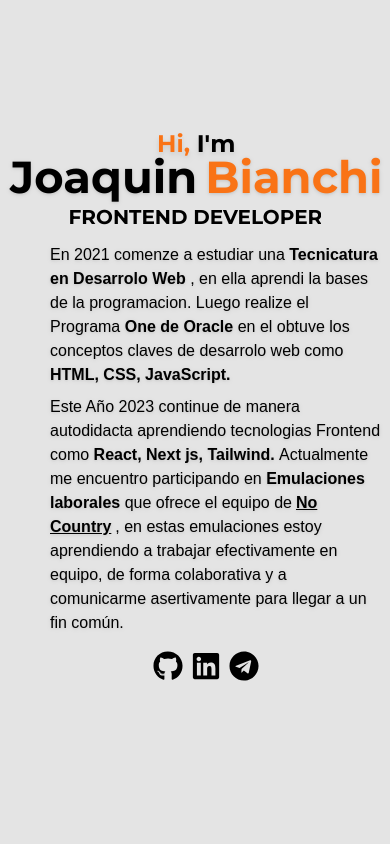
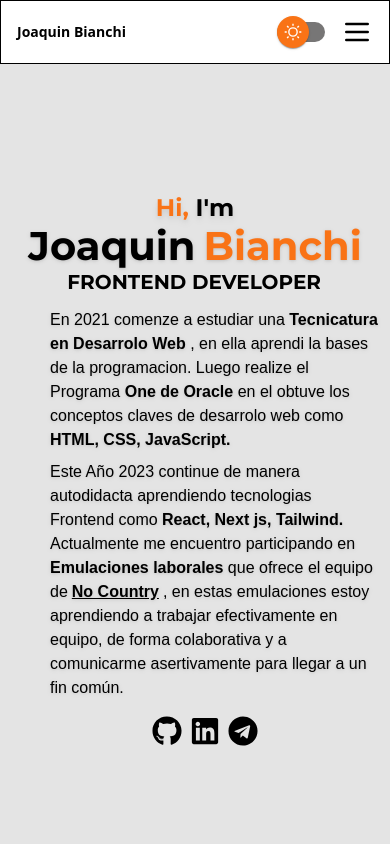
Before and after one commit to Joaquin-Bianchi/Portfolio-Joaquin-Bianchi, a Next.js app: page / in a window 390 px wide. Shown: the top 844 px of the page. Built offline with nearby package versions, Linux system fonts and the light colour scheme; a web font is replaced by a local one.

Commit message:
agregada navbar mobile y corregido el font size de los titulos de cada seccion para  dispositivos mas pequeños

```diff
--- a/src/app/layout.js
+++ b/src/app/layout.js
@@ -1,7 +1,8 @@
 "use client";
-import Nav from "@/components/Nav";
+import NavbarDesktop from "@/components/NavbarDesktop";
 import "./globals.css";
 import { Toaster } from "react-hot-toast";
+import NavbarMobile from "@/components/NavbarMobile";
 
 export default function RootLayout({ children }) {
   return (
@@ -10,9 +11,10 @@ export default function RootLayout({ children }) {
         <title>Joaquin Bianchi | Portfolio</title>
         <link rel="icon" href="/favicon.png" />
       </head>
-      <body className="lg:mx-[20px] mx-[10px] bg-bg  dark:bg-[#0f0e17 dark:bg-zinc-950 ">
+      <body className=" bg-bg  dark:bg-[#0f0e17 dark:bg-zinc-950 ">
         <Toaster position="bottom-center" reverseOrder={false} />
-        <Nav></Nav>
+        <NavbarDesktop></NavbarDesktop>
+        <NavbarMobile></NavbarMobile>
         {children}
       </body>
     </html>
--- a/src/app/page.js
+++ b/src/app/page.js
@@ -7,7 +7,7 @@ import Skills from "@/components/Skills";
 export default function Home() {
   return (
     <>
-      <main>
+      <main className="lg:mx-[20px] mx-[10px]">
         <SubTitle></SubTitle>
         <About></About>
         <Projects></Projects>
--- a/src/components/About.jsx
+++ b/src/components/About.jsx
@@ -12,13 +12,15 @@ function About() {
         <p className="text-2xl lg:text-3xl -mb-5 items-start drop-shadow-md dark:text-white font-Montserrat">
           <span className="text-orange-500"> Hi,</span> I'm
         </p>
-        <h1
-          className=" text-[2.8rem] lg:text-[5.0rem]  font-Montserrat font-extrabold  flex items-center
+        <div>
+          <h1
+            className="text-[2.5rem] mt-2 sm:mt-0 sm:text-[3.0rem] md:text-[3.5rem]  lg:text-[4.0rem]  xl:text-[4.5rem]   2xl:text-[5.rem]   font-Montserrat font-extrabold  flex items-center
         animate-text gap-2  dark:text-transparent drop-shadow dark:text-white "
-        >
-          Joaquin
-          <span className="text-orange-500 "> Bianchi</span>
-        </h1>
+          >
+            Joaquin
+            <span className="text-orange-500 "> Bianchi</span>
+          </h1>
+        </div>
         <h2 className="text-xl lg:text-3xl uppercase font-Montserrat -mt-3  dark:font-medium  text-black dark:text-[#fffffe] typing-demo">
           Frontend Developer
         </h2>
--- a/src/components/Contact.jsx
+++ b/src/components/Contact.jsx
@@ -51,8 +51,8 @@ function Contact() {
   return (
     <section className="text-gray-600 body-font relative">
       <div className="mt-24 mx-auto">
-        <div className="flex flex-col text-center w-[199px] justify-center m-auto mb-12">
-          <h2 className="sm:w-2/5 flex items-center dark:text-white text-gray-900 font-Montserrat font-extrabold title-font text-5xl sm:mb-0">
+        <div className="flex flex-col text-center w-[151px] lg:w-[199px] justify-center m-auto mb-12">
+          <h2 className="sm:w-2/5 flex items-center dark:text-white text-gray-900 font-Montserrat font-extrabold title-font text-4xl lg:text-5xl sm:mb-0">
             Contact
           </h2>
           <Loader />
@@ -70,7 +70,7 @@ function Contact() {
             or use the contact form.
           </p>
         </div>
-        <div className="lg:w-1/2 md:w-2/3 mx-auto">
+        <div className="lg:w-1/2 2xl:w-2/5 xl:w-1/2 md:w-1/2 mx-auto">
           <form
             ref={form}
             onSubmit={sendEmail}
@@ -136,14 +136,14 @@ function Contact() {
                   name="user_message"
                   value={formData.user_message}
                   onChange={handleInputChange}
-                  className="w-full dark:text-black bg-gray-100 bg-opacity-50 rounded  border border-black  focus:border-orange-500 focus:bg-white focus:ring-2 focus:ring-orange-200 h-32 text-base outline-none text-gray-700 py-1 px-3 resize-none leading-6 transition-colors duration-200 ease-in-out"
+                  className="w-full dark:text-black bg-gray-100 bg-opacity-50 rounded  border border-black  focus:border-orange-500 focus:bg-white focus:ring-2 focus:ring-orange-200 h-52 text-base outline-none text-gray-700 py-1 px-3 resize-none leading-6 transition-colors duration-200 ease-in-out"
                 ></textarea>
               </div>
             </div>
             <div className="p-2 w-full">
               <button
                 type="submit"
-                className="flex mx-auto text-white bg-orange-500 border-0 py-2 px-8 focus:outline-none hover:bg-orange-600 rounded text-lg"
+                className="flex rounded-lg mx-auto text-white bg-orange-500 border-0 py-2 px-8 focus:outline-none hover:bg-orange-600  text-lg"
               >
                 Send
               </button>
--- a/src/components/Nav.jsx
+++ b/src/components/NavbarDesktop.jsx
@@ -1,11 +1,11 @@
 import Link from "next/link";
 import React from "react";
 
-function Nav() {
+function NavDesktop() {
   return (
-    <nav className="sticky top-1 md:top-8   hidden xl:flex items-center justify-center drop-shadow-lg z-20 ">
+    <nav className="sticky top-1 md:top-8   hidden md:flex items-center justify-center drop-shadow-lg z-20 ">
       <div
-        className=" font-Montserrat uppercase flex items-center justify-center  gap-x-20 py-3 px-10
+        className="font-Montserrat uppercase flex items-center justify-center  gap-x-20 py-3 px-10
        border border-black rounded-full dark:border-transparent  dark:bg-zinc-800 dark:text-white  dark:backdrop-filter dark:backdrop-blur-3xl  dark:bg-opacity-[0.87] bg-white backdrop-filter backdrop-blur-3xl bg-opacity-[0.87]"
       >
         <Link
@@ -37,4 +37,4 @@ function Nav() {
   );
 }
 
-export default Nav;
+export default NavDesktop;
--- /dev/null
+++ b/src/components/NavbarMobile.jsx
@@ -0,0 +1,104 @@
+import React from "react";
+import ButtonDarkMode from "./buttons/ButtonDarkMode";
+
+function NavbarMobile() {
+  return (
+    <header className="bg-white dark:bg-zinc-800 md:hidden sticky  ">
+      <div className="mx-auto flex h-16  border  dark:border-zinc-900 border-black items-center gap-8 px-4 sm:px-6 lg:px-8">
+        <a className="text-black" href="/">
+          <span className="sr-only">Home</span>
+          <h2 className="font-bold text-sm dark:text-white">
+            {" "}
+            Joaquin Bianchi
+          </h2>
+        </a>
+
+        <div className="flex flex-1 items-center  justify-end md:justify-between">
+          <nav className="hidden md:block">
+            <ul className="flex items-center gap-6 text-sm">
+              <li>
+                <a
+                  className="text-gray-500 transition hover:text-gray-500/75"
+                  href="/"
+                >
+                  About
+                </a>
+              </li>
+
+              <li>
+                <a
+                  className="text-gray-500 transition hover:text-gray-500/75"
+                  href="/"
+                >
+                  Careers
+                </a>
+              </li>
+
+              <li>
+                <a
+                  className="text-gray-500 transition hover:text-gray-500/75"
+                  href="/"
+                >
+                  History
+                </a>
+              </li>
+
+              <li>
+                <a
+                  className="text-gray-500 transition hover:text-gray-500/75"
+                  href="/"
+                >
+                  Services
+                </a>
+              </li>
+
+              <li>
+                <a
+                  className="text-gray-500 transition hover:text-gray-500/75"
+                  href="/"
+                >
+                  Projects
+                </a>
+              </li>
+
+              <li>
+                <a
+                  className="text-gray-500 transition hover:text-gray-500/75"
+                  href="/"
+                >
+                  Blog
+                </a>
+              </li>
+            </ul>
+          </nav>
+
+          <div className="flex items-center gap-4">
+            <div className="sm:flex sm:gap-4">
+              <ButtonDarkMode />
+            </div>
+
+            <button className="block rounded bg-gray-0 p-5.5 dark:text-white dark:hover:text-orange-500  text-black transition hover:text-gray-700/75 md:hidden">
+              <span className="sr-only">Toggle menu</span>
+              <svg
+                xmlns="http://www.w3.org/2000/svg"
+                className="h-8 w-8"
+                fill="none"
+                viewBox="0 0 24 24"
+                stroke="currentColor"
+                strokeWidth="2"
+              >
+                <path
+                  strokeLinecap="round"
+                  strokeLinejoin="round"
+                  d="M4 6h16M4 12h16M4 18h16"
+                />
+              </svg>
+            </button>
+          </div>
+        </div>
+      </div>
+    </header>
+  );
+}
+
+export default NavbarMobile;
--- a/src/components/Projects.jsx
+++ b/src/components/Projects.jsx
@@ -12,8 +12,8 @@ function Projects({}) {
         <div className="container  py-24 mx-auto ">
           <div className="flex flex-col">
             <div className="flex flex-wrap sm:flex-row flex-col py-6 mb-12">
-              <div className="flex flex-col gap-1 m-auto   md:w-auto w-[199px] md:m-0">
-                <h2 className="sm:w-2/5 flex items-center dark:text-white text-gray-900 font-Montserrat font-extrabold title-font text-5xl mb-2 sm:mb-0">
+              <div className="flex flex-col gap-1 m-auto    md:m-0">
+                <h2 className="sm:w-2/5 flex items-center dark:text-white text-gray-900 font-Montserrat font-extrabold title-font  text-4xl lg:text-5xl mb-2 sm:mb-0">
                   Projects
                 </h2>
                 <Loader />
--- a/src/components/Skills.jsx
+++ b/src/components/Skills.jsx
@@ -22,8 +22,8 @@ function Skills() {
         <div className="container  mx-auto ">
           <div className="flex flex-col">
             <div className="flex flex-wrap sm:flex-row flex-col mb-2">
-              <div className="flex flex-col gap-1 m-auto   md:w-auto w-[129px] md:m-0">
-                <h2 className="sm:w-2/5 flex items-center dark:text-white text-gray-900 font-Montserrat font-extrabold title-font text-5xl mb-1 sm:mb-0">
+              <div className="flex flex-col gap-1 m-auto   md:m-0">
+                <h2 className="sm:w-2/5 flex items-center dark:text-white text-gray-900 font-Montserrat font-extrabold title-font text-4xl lg:text-5xl mb-1 sm:mb-0">
                   Skills
                 </h2>
                 <Loader />
```
